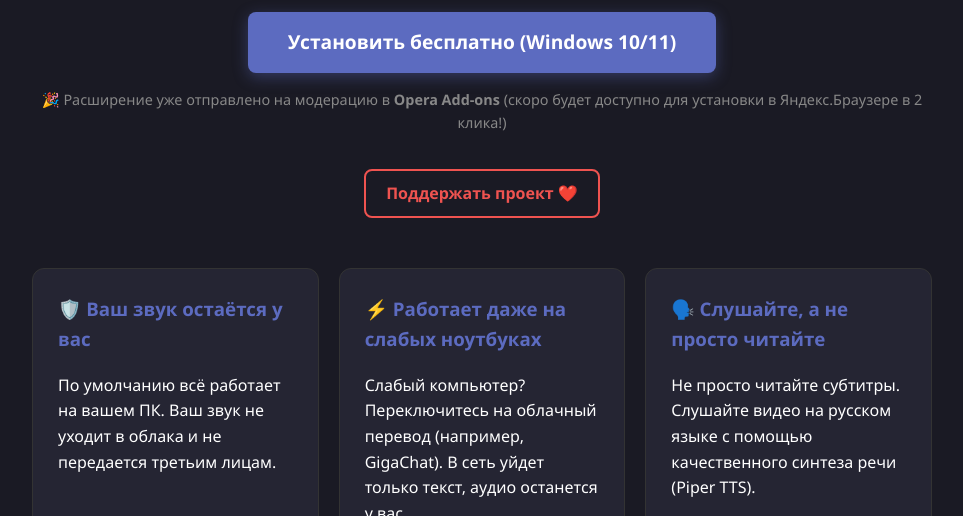
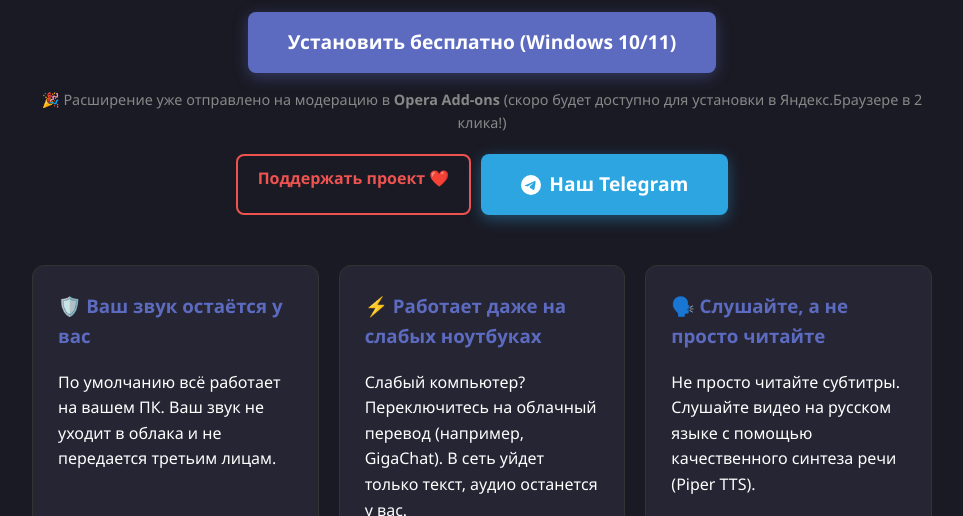
Before and after one commit to dimonyasha/synclingua-translator, a browser extension: page index.html in a window 1280 px wide. Shown: the part 284-800 px from the top of the page, without its empty margins (158-1121 px from the left). Drawn offline with Linux system fonts and the light colour scheme.

Commit message:
feat
add telegram channel link to footer

```diff
--- a/index.html
+++ b/index.html
@@ -161,7 +161,15 @@
             <p style="font-size: 0.9em; color: #888; margin-top: 15px;">
                 🎉 Расширение уже отправлено на модерацию в <b>Opera Add-ons</b> (скоро будет доступно для установки в Яндекс.Браузере в 2 клика!)
             </p>
-            <a href="https://boosty.to/dimonyasha" class="btn btn-donate" target="_blank">Поддержать проект ❤️</a>
+            <div style="display: flex; gap: 10px; justify-content: center; margin-top: 20px; flex-wrap: wrap;">
+                <a href="https://boosty.to/dimonyasha" class="btn btn-donate" target="_blank" style="margin: 0;">Поддержать проект ❤️</a>
+                <a href="https://t.me/synclingua" class="btn" target="_blank" style="background-color: #2CA5E0; box-shadow: 0 4px 15px rgba(44, 165, 224, 0.4); margin: 0; display: inline-flex; align-items: center;">
+                    <svg width="20" height="20" viewBox="0 0 24 24" fill="currentColor" style="margin-right: 8px;">
+                        <path d="M11.944 0A12 12 0 0 0 0 12a12 12 0 0 0 12 12 12 12 0 0 0 12-12A12 12 0 0 0 12 0a12 12 0 0 0-.056 0zm4.962 7.224c.1-.002.321.023.465.14a.506.506 0 0 1 .171.325c.016.093.036.306.02.472-.18 1.898-.962 6.502-1.36 8.627-.168.9-.499 1.201-.82 1.23-.696.065-1.225-.46-1.9-.902-1.056-.693-1.653-1.124-2.678-1.8-1.185-.78-.417-1.21.258-1.91.177-.184 3.247-2.977 3.307-3.23.007-.032.014-.15-.056-.212s-.174-.041-.249-.024c-.106.024-1.793 1.14-5.061 3.345-.48.33-.913.49-1.302.48-.428-.008-1.252-.241-1.865-.44-.752-.245-1.349-.374-1.297-.789.027-.216.325-.437.893-.663 3.498-1.524 5.83-2.529 6.998-3.014 3.332-1.386 4.025-1.627 4.476-1.635z"/>
+                    </svg>
+                    Наш Telegram
+                </a>
+            </div>
         </header>
 
 
```
